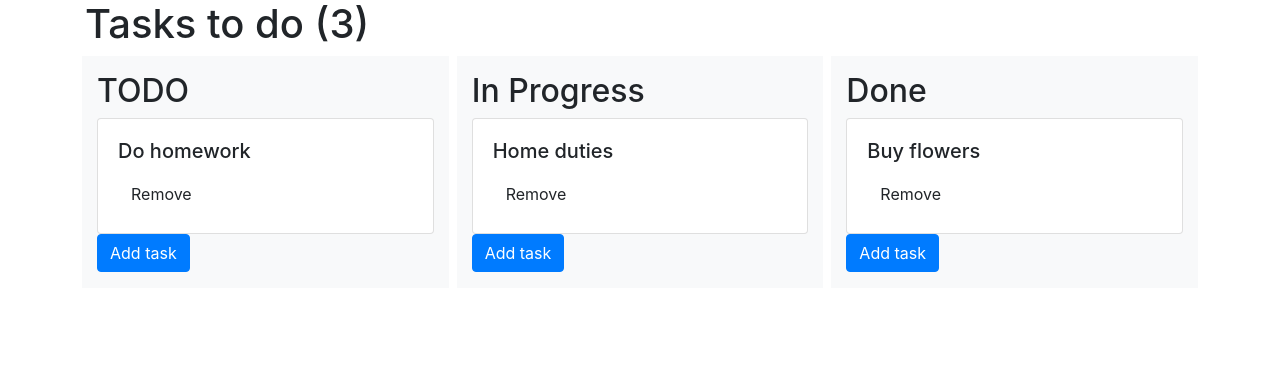
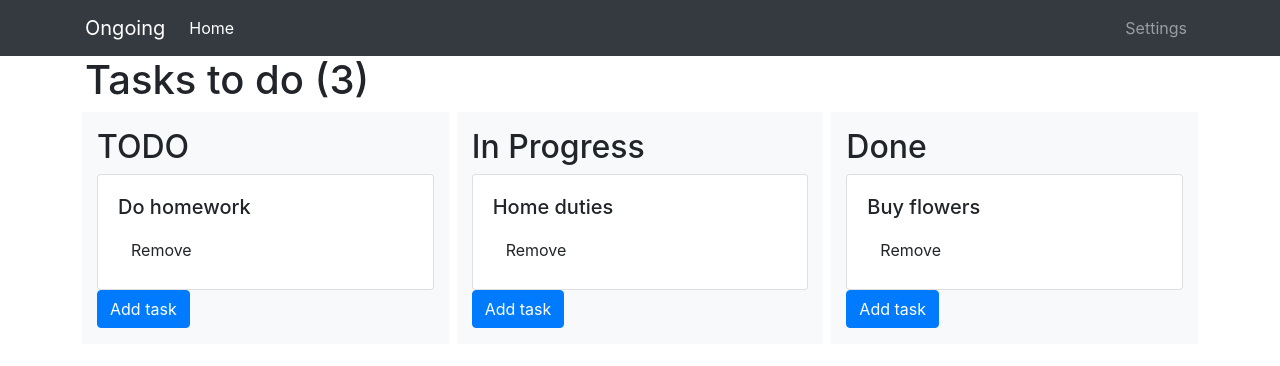
Before and after one commit to flareair/ongoing, a React (Create React App) app: page / in a window 1280 px wide. Shown: the top 366 px of the page. Built offline with nearby package versions, Linux system fonts and the light colour scheme.

Commit message:
Implement basic navbar

```diff
--- a/src/app/App.tsx
+++ b/src/app/App.tsx
@@ -2,12 +2,14 @@
 
 import './App.scss';
 
+import NavBar from '../navbar/NavBar';
 import Board from '../board/Board';
 
 class App extends Component {
   render() {
     return (
       <div className="App">
+        <NavBar />
         <Board />
       </div>
     );
--- /dev/null
+++ b/src/navbar/NavBar.tsx
@@ -0,0 +1,24 @@
+import React, { Component } from 'react';
+
+export default class NavBar extends Component {
+  render() {
+    return (
+        <nav className="navbar navbar-expand-lg navbar-dark bg-dark">
+          <div className="container">
+            <a className="navbar-brand" href="/">Ongoing</a>
+            <button className="navbar-toggler" type="button" data-toggle="collapse" data-target="#navbarNav" aria-controls="navbarNav" aria-expanded="false" aria-label="Toggle navigation">
+              <span className="navbar-toggler-icon"></span>
+            </button>
+            <div className="collapse navbar-collapse justify-content-between" id="navbarNav">
+              <div className="navbar-nav">
+                <a className="nav-item nav-link active" href="/">Home <span className="sr-only">(current)</span></a>
+              </div>
+              <div className="navbar-nav">
+                <a className="nav-item nav-link float-right" href="/settings">Settings</a>
+              </div>
+            </div>
+          </div>
+        </nav>
+    );
+  }
+}
```
